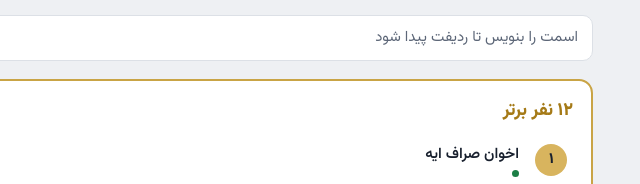
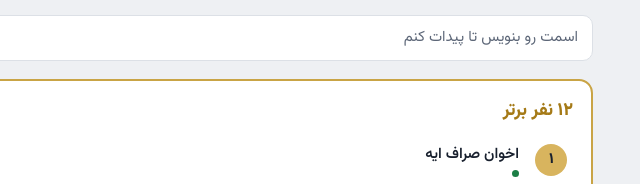
Before and after one commit to alizn7/DS-ScoreBoard, a plain HTML site: page docs/index.html in a window 1280 px wide. Shown: the part 232-416 px from the top of the page, 427-1067 px from the left. Drawn offline with Linux system fonts and the light colour scheme; no server answers.

Commit message:
Revise search input placeholder text
Updated the search input placeholder text for clarity.

```diff
--- a/docs/index.html
+++ b/docs/index.html
@@ -28,7 +28,7 @@
   </header>
 
   <nav class="tabs" id="tabs" role="tablist" aria-label="بخش‌های نمره"></nav>
-  <div class="find"><input id="me" type="search" placeholder="اسمت را بنویس تا ردیفت پیدا شود" autocomplete="off"></div>
+  <div class="find"><input id="me" type="search" placeholder="اسمت رو بنویس تا پیدات کنم" autocomplete="off"></div>
   <div id="board"></div>
 
   <div class="legend">
```
